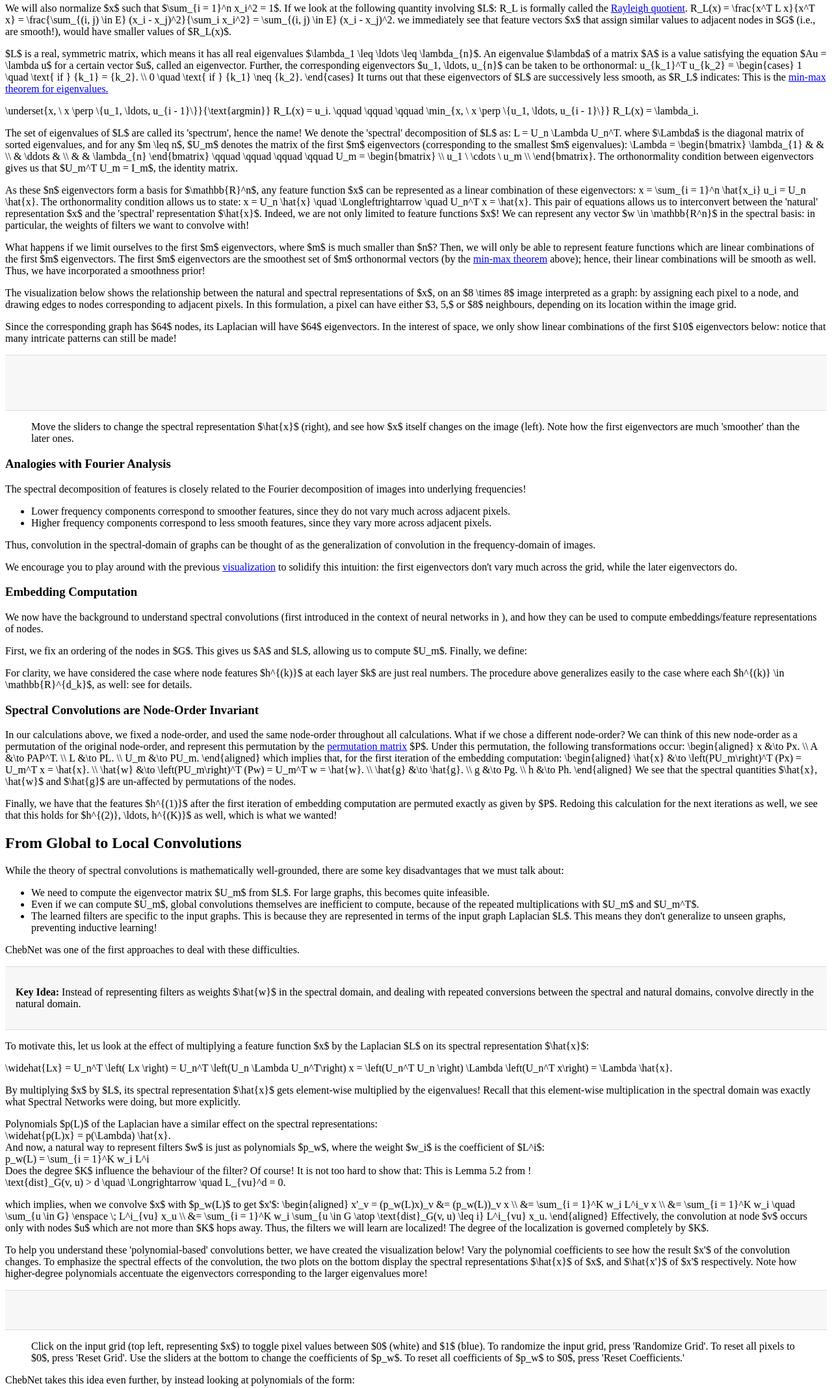
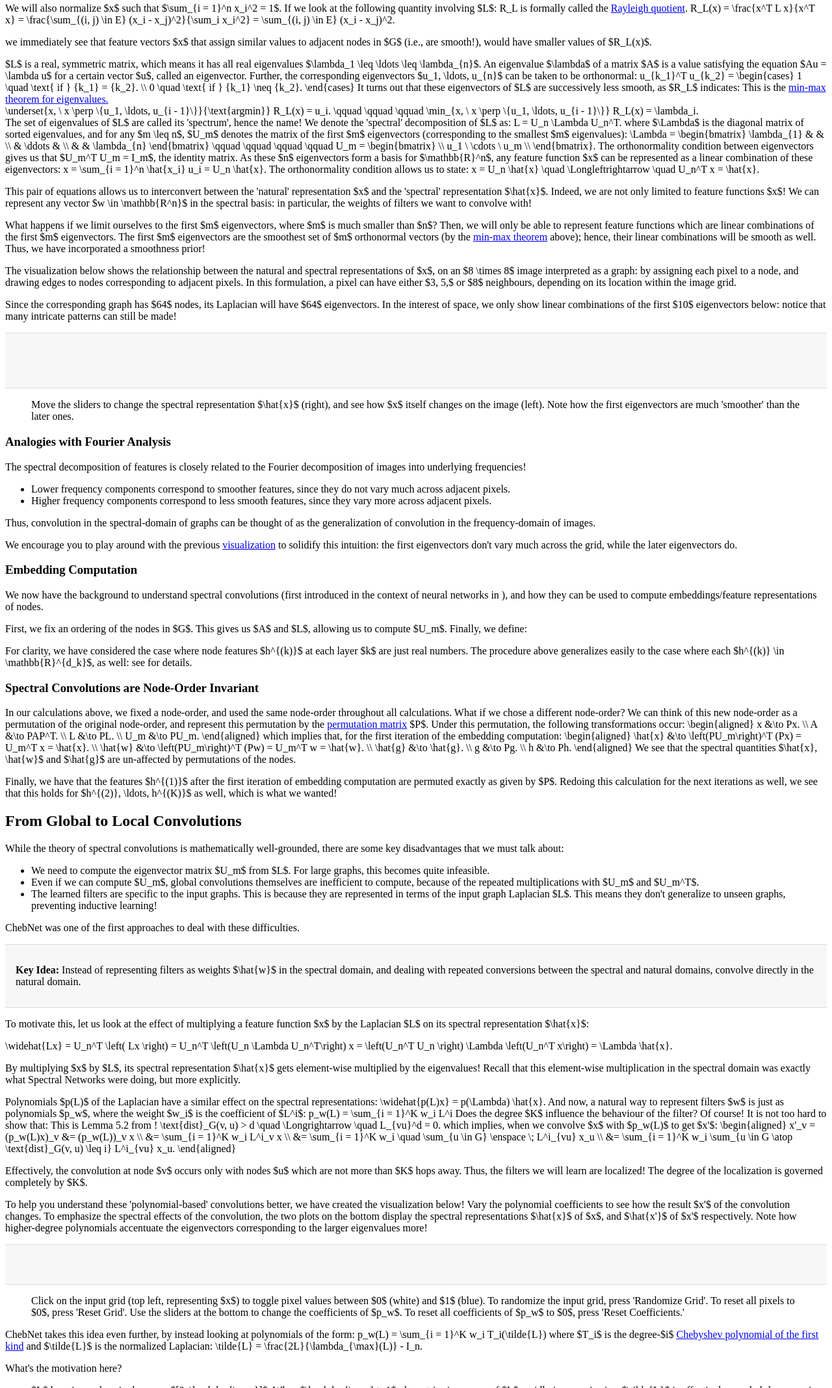
Before and after one commit to distillpub/post--understanding-gnns, a plain HTML site: page public/index.html in a window 1280 px wide. Shown: the part 8077-10213 px from the top of the page at 65% size. Drawn offline with Linux system fonts and the light colour scheme.

Commit message:
Latest updates.

```diff
--- a/public/index.html
+++ b/public/index.html
@@ -505,19 +505,22 @@ d-contents nav > div > a:hover, d-contents nav > ul > li > a:hover {
             Fixing a node order (indicated by the alphabets) and collecting all node features into a single vector $x$.
           </figcaption>
         </figure>
-      <p>
+      <span>
         We will also normalize $x$ such that $\sum_{i = 1}^n x_i^2 = 1$.
         If we look at the following quantity involving $L$: <d-footnote><d-math>R_L</d-math> is formally called the <a href="https://en.wikipedia.org/wiki/Rayleigh_quotient">Rayleigh quotient</a>.</d-footnote>
-        <d-math block>
-          R_L(x) = \frac{x^T L x}{x^T x} = \frac{\sum_{(i, j) \in E} (x_i - x_j)^2}{\sum_i x_i^2} = \sum_{(i, j) \in E} (x_i - x_j)^2.
-        </d-math>
+      </span>
+      <d-math block>
+        R_L(x) = \frac{x^T L x}{x^T x} = \frac{\sum_{(i, j) \in E} (x_i - x_j)^2}{\sum_i x_i^2} = \sum_{(i, j) \in E} (x_i - x_j)^2.
+      </d-math>
+      <p>
         we immediately see that feature vectors $x$ that assign similar values to
         adjacent nodes in $G$ (i.e., are smooth!), would have smaller values of $R_L(x)$.
       </p>
-      <p>
+      <span>
         $L$ is a real, symmetric matrix, which means it has all real eigenvalues $\lambda_1 \leq \ldots \leq \lambda_{n}$. <d-footnote>An eigenvalue $\lambda$ of a matrix $A$ is a value
         satisfying the equation $Au = \lambda u$ for a certain vector $u$, called an eigenvector.</d-footnote>
         Further, the corresponding eigenvectors $u_1, \ldots, u_{n}$ can be taken to be orthonormal:
+      </span>
         <d-math block style="text-align: center;">
           u_{k_1}^T u_{k_2} =
           \begin{cases}
@@ -525,8 +528,10 @@ d-contents nav > div > a:hover, d-contents nav > ul > li > a:hover {
             0 \quad \text{ if } {k_1} \neq {k_2}.
           \end{cases}
         </d-math>
+      <span>
         It turns out that these eigenvectors of $L$ are successively less smooth, as $R_L$ indicates:
         <d-footnote>This is the <a href="https://en.wikipedia.org/wiki/Min-max_theorem">min-max theorem for eigenvalues.</a></d-footnote>
+      </span>
         <figure id="min-max" style="position: relative; margin: 0;">
           <d-math block>
             \underset{x, \ x \perp \{u_1, \ldots, u_{i - 1}\}}{\text{argmin}} R_L(x) = u_i.
@@ -536,15 +541,17 @@ d-contents nav > div > a:hover, d-contents nav > ul > li > a:hover {
             \min_{x, \ x \perp \{u_1, \ldots, u_{i - 1}\}} R_L(x) = \lambda_i.
           </d-math>
         </figure>
-      </p>
-      <p>
+      <span>
         The set of eigenvalues of $L$ are called its 'spectrum', hence the name!
         We denote the 'spectral' decomposition of $L$ as:
+      </span>
         <d-math block>
           L = U_n \Lambda U_n^T.
         </d-math>
+      <span>
         where $\Lambda$ is the diagonal matrix of sorted eigenvalues,
         and for any $m \leq n$, $U_m$ denotes the matrix of the first $m$ eigenvectors (corresponding to the smallest $m$ eigenvalues):
+      </span>
         <d-math block>
           \Lambda = \begin{bmatrix}
                         \lambda_{1} &        & \\
@@ -557,18 +564,23 @@ d-contents nav > div > a:hover, d-contents nav > ul > li > a:hover {
           \qquad
           U_m = \begin{bmatrix}  \\ u_1 \ \cdots \ u_m \\ \end{bmatrix}.
         </d-math>
+      <span>
         The orthonormality condition between eigenvectors gives us that $U_m^T U_m = I_m$, the identity matrix.
-      </p>
-      <p>
+      </span>
+      <span>
         As these $n$ eigenvectors form a basis for $\mathbb{R}^n$,
         any feature function $x$ can be represented as a linear combination of these eigenvectors:
+      </span>
         <d-math block>
           x = \sum_{i = 1}^n \hat{x_i} u_i = U_n \hat{x}.
         </d-math>
-        The orthonormality condition allows us to state:
+        <span>
+          The orthonormality condition allows us to state:
+        </span>
         <d-math block>
           x = U_n \hat{x} \quad \Longleftrightarrow \quad U_n^T x = \hat{x}.
         </d-math>
+      <p>
         This pair of equations allows us to interconvert between the 'natural' representation $x$ and the 'spectral' representation $\hat{x}$.
         Indeed, we are not only limited to feature functions $x$! We can represent any vector $w \in \mathbb{R^n}$ in the spectral basis:
         in particular, the weights of filters we want to convolve with!
@@ -745,27 +757,28 @@ d-contents nav > div > a:hover, d-contents nav > ul > li > a:hover {
         By multiplying $x$ by $L$, its spectral representation $\hat{x}$ gets element-wise multiplied by the eigenvalues!
         Recall that this element-wise multiplication in the spectral domain was exactly what Spectral Networks were doing, but more explicitly.
       </p>
-      <p style="margin: 0;">
+      <span>
         Polynomials $p(L)$ of the Laplacian have a similar effect on the spectral representations:
-      </p>
+      </span>
         <d-math block>
           \widehat{p(L)x} = p(\Lambda) \hat{x}.
         </d-math>
-      <p style="margin: 0;">
+      <span>
         And now, a natural way to represent filters $w$ is just as polynomials $p_w$, where the weight $w_i$ is the coefficient of $L^i$:
-      </p>
+      </span>
       <d-math block>
         p_w(L) = \sum_{i = 1}^K w_i L^i
       </d-math>
-      <p style="margin: 0;">
+      <span>
         Does the degree $K$ influence the behaviour of the filter? Of course!
         It is not too hard to show that: <d-footnote>This is Lemma 5.2 from <d-cite key="wavelets-graphs"></d-cite>!</d-footnote>
-      </p>
+      </span>
       <d-math block>
         \text{dist}_G(v, u) > d \quad \Longrightarrow \quad L_{vu}^d = 0.
       </d-math>
-      <p>
+      <span>
         which implies, when we convolve $x$ with $p_w(L)$ to get $x'$:
+      </span>
         <d-math block>
           \begin{aligned}
           x'_v = (p_w(L)x)_v  &= (p_w(L))_v x \\
@@ -774,6 +787,7 @@ d-contents nav > div > a:hover, d-contents nav > ul > li > a:hover {
               &= \sum_{i = 1}^K w_i \sum_{u \in G \atop \text{dist}_G(v, u) \leq i} L^i_{vu} x_u.
           \end{aligned}
         </d-math>
+      <p>
         Effectively, the convolution at node $v$ occurs only with nodes $u$ which are not more than $K$ hops away.
         Thus, the filters we will learn are localized! The degree of the localization is governed completely by $K$.
       </p>
@@ -818,16 +832,16 @@ d-contents nav > div > a:hover, d-contents nav > ul > li > a:hover {
             Use the sliders at the bottom to change the coefficients of $p_w$. To reset all coefficients of $p_w$ to $0$, press 'Reset Coefficients.'
           </figcaption>
         </figure>
-      <p>
+      <span>
         ChebNet takes this idea even further, by instead looking at polynomials of the form:
-      </p>
+      </span>
         <d-math block>
           p_w(L) = \sum_{i = 1}^K w_i T_i(\tilde{L})
         </d-math>
-      <p>
+      <span>
         where $T_i$ is the degree-$i$ <a href="https://en.wikipedia.org/wiki/Chebyshev_polynomials">Chebyshev polynomial of the first kind</a> and
         $\tilde{L}$ is the normalized Laplacian:
-      </p>
+      </span>
         <d-math block>
           \tilde{L} = \frac{2L}{\lambda_{\max}(L)} - I_n.
         </d-math>
@@ -880,9 +894,9 @@ d-contents nav > div > a:hover, d-contents nav > ul > li > a:hover {
         ChebNet was a breakthrough in learning localized filters over graphs,
         and it motivated many to think of graph convolutions from a different perspective:
       </p>
-      <p>
+      <span>
         Let's go back to the effect of multiplying $x$ by $L$, and focus on a particular vertex $v$:
-      </p>
+      </span>
         <d-math block>
           \begin{aligned}
            (Lx)_v &= L_v x \\
```
